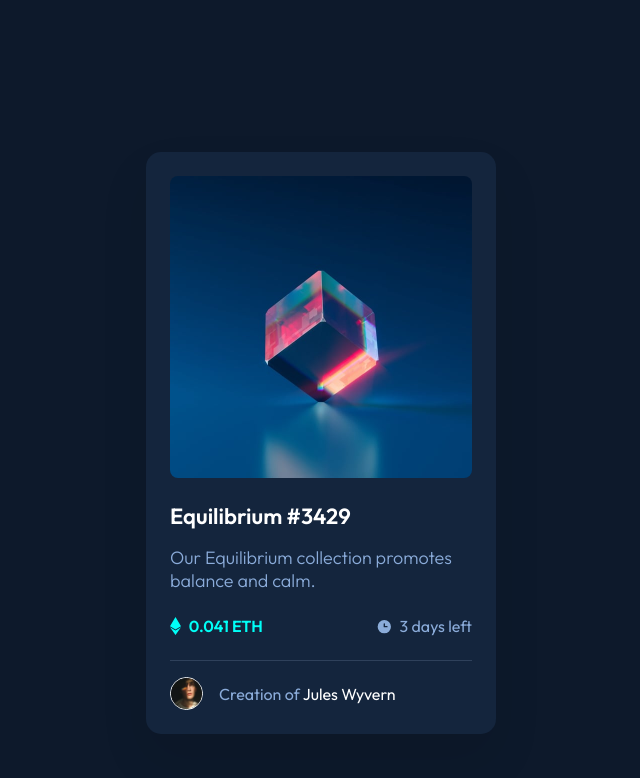
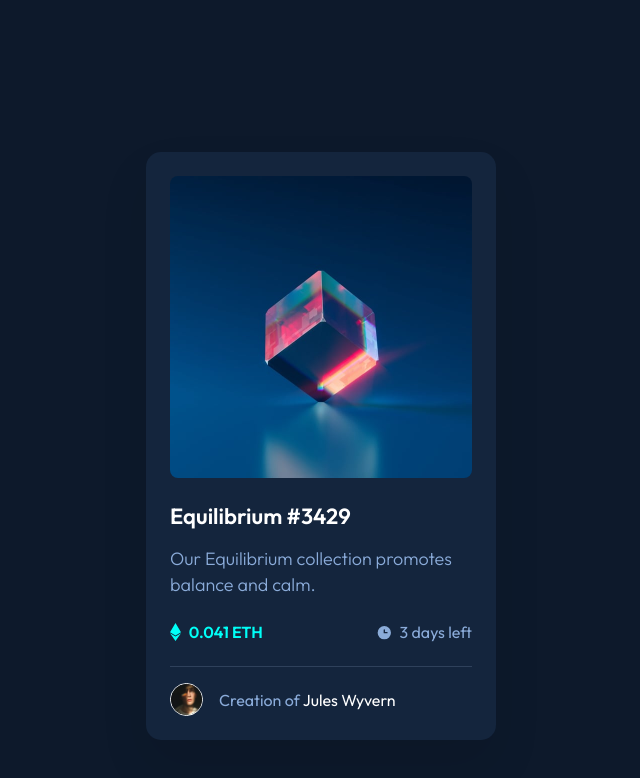
Before and after one commit to iuliancarnaru/FM-nft-preview-card, a plain HTML site: page index.html in a window 1280 px wide. Shown: the whole page, without its empty margins (319-959 px from the left). Drawn offline with Linux system fonts and the light colour scheme.

Commit message:
update the line height

```diff
--- a/style.css
+++ b/style.css
@@ -103,6 +103,7 @@ body {
   font-weight: 300;
   margin-bottom: 2.4rem;
   color: var(--color-soft-blue);
+  line-height: 2.6rem;
 }
 
 .card__details--info {
```
